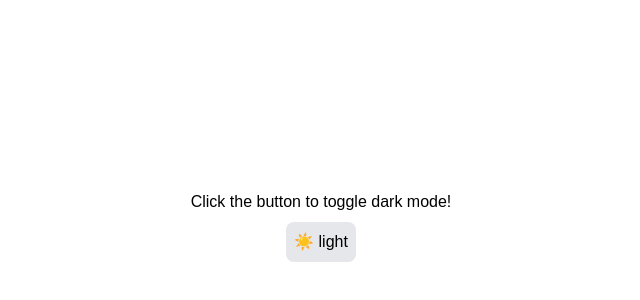
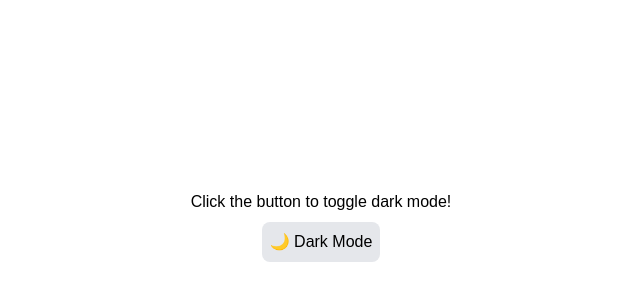
Before and after one commit to stkeys/Browser-Extension-UI, a Next.js app: page / in a window 1280 px wide. Shown: the part 174-474 px from the top of the page, without its empty margins (319-959 px from the left). Built offline with nearby package versions, Linux system fonts and the light colour scheme.

Commit message:
feat: add object instead of useState

```diff
--- a/components/DarkModeToggle.tsx
+++ b/components/DarkModeToggle.tsx
@@ -1,15 +1,17 @@
 'use client';
 
-import { useState } from "react";
+
+import { useDarkMode } from "@/app/context/ThemeContext";
 
 
 export default function DarkModeToggle() {
-  const [mode, setMode] = useState('☀️ light')
-  const darkMode = () => {
-    setMode((prevMode) => (prevMode === '☀️ light' ? '☪ dark' : '☀️ light'));
-  };
+  const {darkMode, setDarkMode} = useDarkMode();
+
 
   return(
-    <button onClick={darkMode}>{mode}</button>
+    <button onClick={() => setDarkMode(!darkMode)}>
+      {darkMode ? "☀️ Light Mode" : "🌙 Dark Mode"}
+
+    </button>
   )
 }
```
